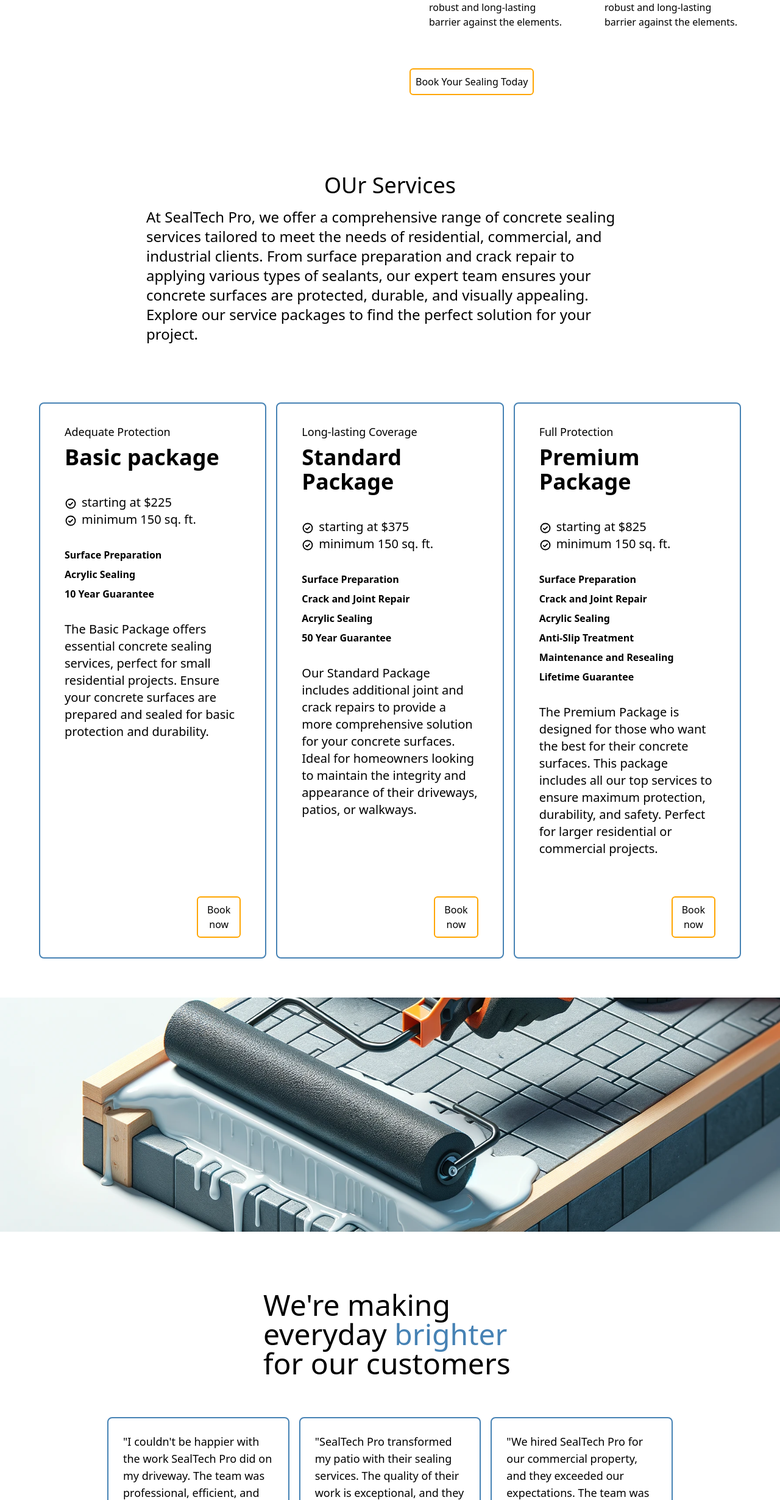
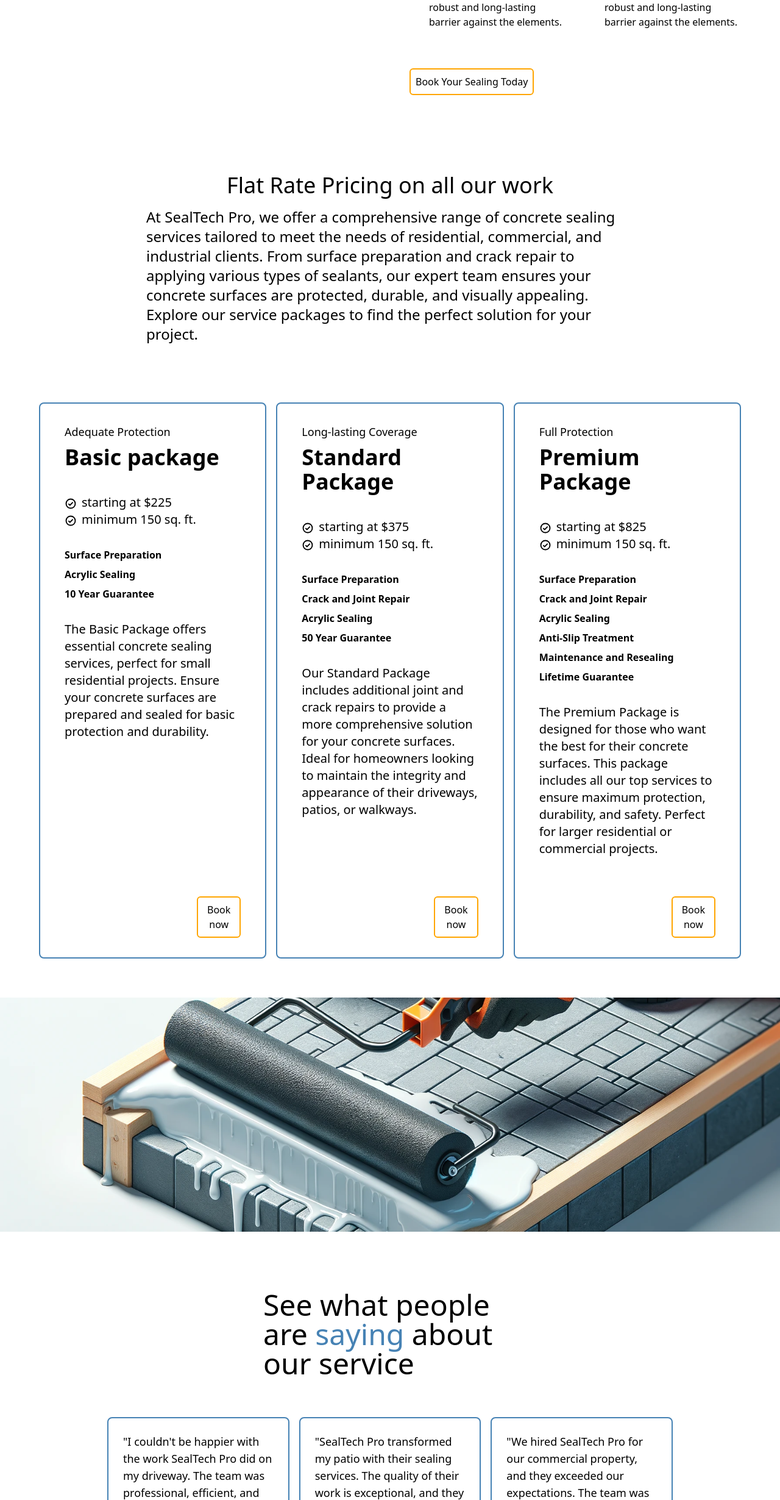
Before and after one commit to gerardojgarcia/sealtechpro, a Nuxt app: page / in a window 1280 px wide. Shown: the part 5351-7811 px from the top of the page at 61% size. Built offline with nearby package versions, Linux system fonts and the light colour scheme.

Commit message:
completed project

```diff
--- a/components/ThePriceCards.vue
+++ b/components/ThePriceCards.vue
@@ -47,7 +47,7 @@
     data-aos="fade-up"
   >
     <div class="px-4 md:px-60 flex justify-center flex-col items-center">
-      <h3 class="pb-4 text-4xl">OUr Services</h3>
+      <h3 class="pb-4 text-4xl">Flat Rate Pricing on all our work</h3>
       <p class="price-cards-subheading text-2xl">
         At SealTech Pro, we offer a comprehensive range of concrete sealing services
         tailored to meet the needs of residential, commercial, and industrial clients.
--- a/components/TheServicesSection.vue
+++ b/components/TheServicesSection.vue
@@ -89,7 +89,7 @@
       <div class="button-container justify-between py-8 flex md:w-3/4">
         <NuxtLink
           to="quote"
-          class="hero-quote border-safety_orange border-2 p-2 rounded-md hover:bg-safety_orange hover:text-white hover:text-black duration-150"
+          class="hero-quote border-safety_orange border-2 p-2 rounded-md hover:bg-safety_orange hover:text-white text-black duration-150"
           >Book Your Sealing Today</NuxtLink
         >
       </div>
--- a/components/TheTestimonials.vue
+++ b/components/TheTestimonials.vue
@@ -53,8 +53,7 @@
 <template>
   <div class="py-24 dark:bg-dark_slate_gray flex flex-col items-center justify-center">
     <h4 class="text-5xl mb-16 px-4 md:w-[35vw] self-center">
-      We're making everyday <span class="text-steel_blue">brighter</span> for our
-      customers
+      See what people are <span class="text-steel_blue">saying</span> about our service
     </h4>
     <div class="testimonial-container grid md:grid-cols-3 gap-4 md:mx-44 mx-4">
       <div
```
